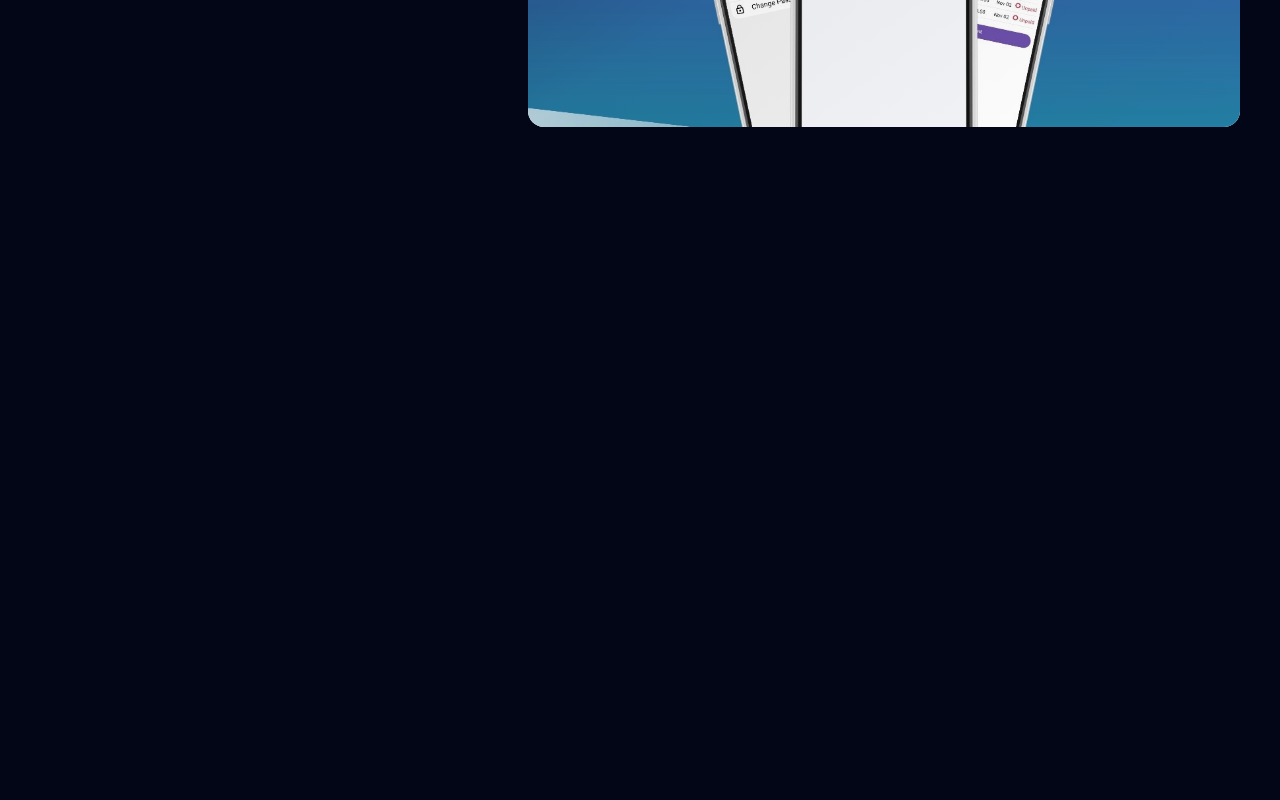
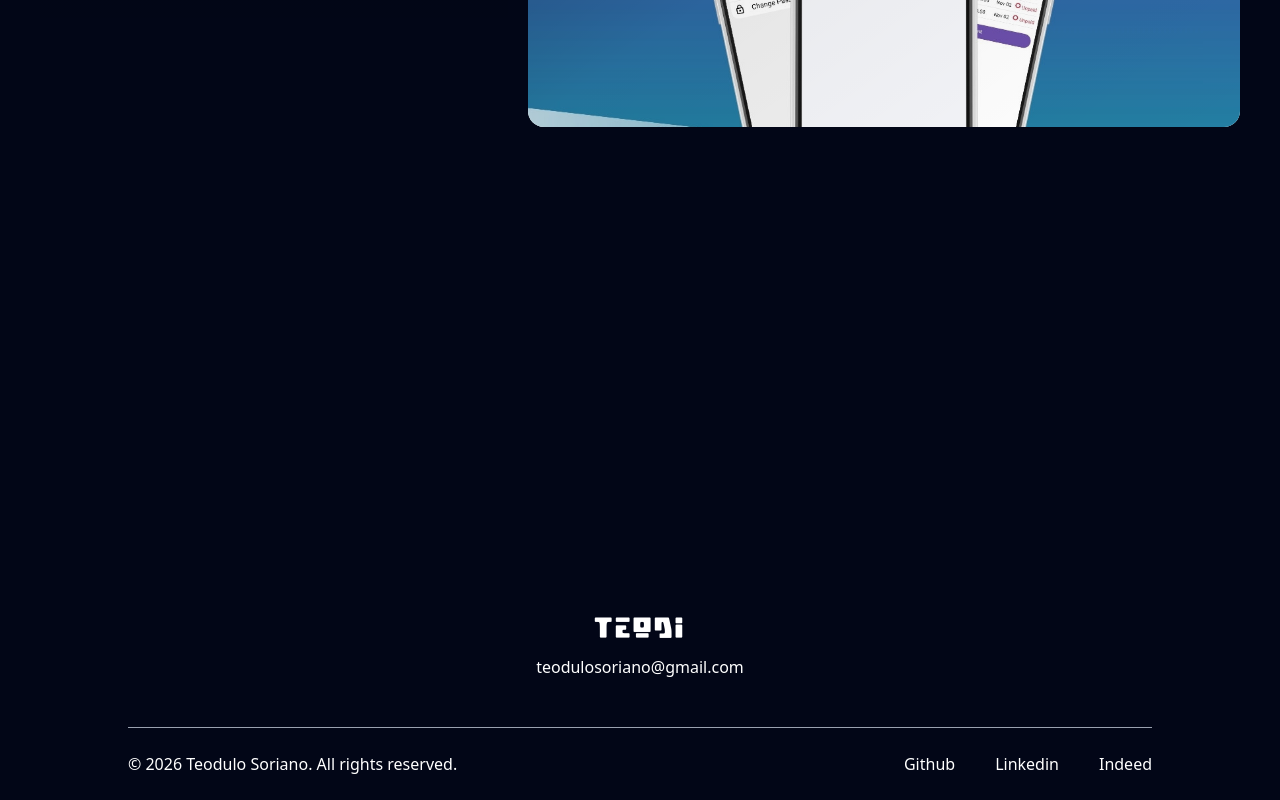
Before and after one commit to teodie/teodulo-portfolio-website, a Next.js app: page / in a window 1280 px wide. Shown: the part 3835-4635 px from the top of the page. Before the commit the page ends 4362 px from the top, so only its background shows below. Built offline with nearby package versions, Linux system fonts and the light colour scheme; a web font is replaced by a local one.

Commit message:
feat(content): Added footer from the greate stock profile

```diff
--- a/app/page.tsx
+++ b/app/page.tsx
@@ -5,6 +5,7 @@ import HeroSection from "@/components/HeroSection";
 import About from "@/components/About";
 import Articles from "@/components/Articles";
 import Projects from "@/components/Projects";
+import Footer from "@/components/Footer";
 
 export default function Home() {
   const [isDarkMode, setIsDarkMode] = useState<boolean>(false)
@@ -35,6 +36,7 @@ export default function Home() {
       <About />
       <Articles />
       <Projects />
+      <Footer />
     </>
   );
 }
--- /dev/null
+++ b/components/Footer.tsx
@@ -0,0 +1,34 @@
+
+import Image from 'next/image'
+
+function Footer() {
+  return (
+    <div className='mt-20'>
+      <div className='text-center'>
+
+
+        <div className='w-max flex flex-col items-center gap-2 mx-auto'>
+          <h2 className='font-rondbox text-4xl tracking-[3px]'>Teodi</h2>
+          <p>teodulosoriano@gmail.com</p>
+        </div>
+      </div>
+
+      <div className='text-center sm:flex items-center justify-between border-t border-gray-400 mx-[10%] mt-12 py-6'>
+        <p>© 2026 Teodulo Soriano. All rights reserved.</p>
+        <ul className='flex items-center gap-10 justify-center mt-4 sm:mt-0'>
+          <li>
+            <a href="https://github.com/teodie" target='_blank'>Github</a>
+          </li>
+          <li>
+            <a href="https://www.linkedin.com/in/teodulosoriano/" target='_blank'>Linkedin</a>
+          </li>
+          <li>
+            <a href="#" target='_blank'>Indeed</a>
+          </li>
+        </ul>
+      </div>
+    </div>
+  )
+}
+
+export default Footer
```
